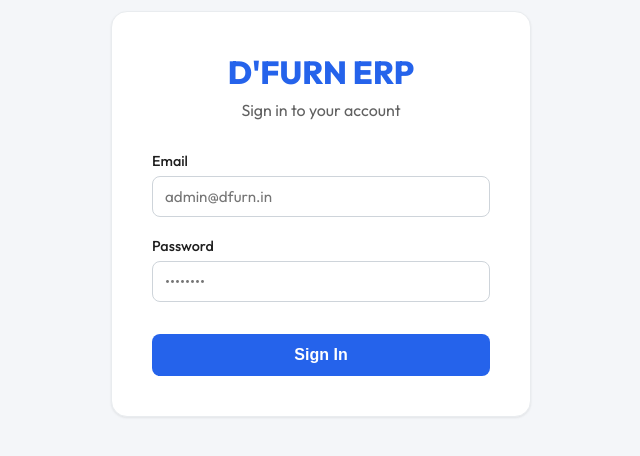
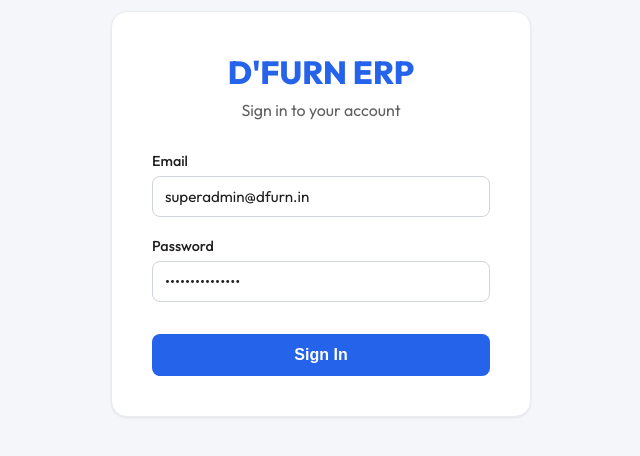
Before and after one commit to Dhrumil-22/D-Furn-, a Next.js app: page /login in a window 1280 px wide. Shown: the part 218-674 px from the top of the page, without its empty margins (351-991 px from the left). Built offline with nearby package versions, Linux system fonts and the light colour scheme; no server answers.

Commit message:
Update default login credentials to dfurnsuperadmin

```diff
--- a/src/app/api/auth/login/route.ts
+++ b/src/app/api/auth/login/route.ts
@@ -14,7 +14,7 @@ export async function POST(request: Request) {
     // Check if any users exist at all. If not, create default superadmin.
     const userCount = await prisma.user.count();
     if (userCount === 0) {
-      const hashedPassword = await bcrypt.hash('superadmin', 10);
+      const hashedPassword = await bcrypt.hash('dfurnsuperadmin', 10);
       await prisma.user.create({
         data: {
           name: 'Super Admin',
--- a/src/app/login/page.tsx
+++ b/src/app/login/page.tsx
@@ -4,8 +4,8 @@ import { useState } from 'react';
 import { useRouter } from 'next/navigation';
 
 export default function LoginPage() {
-  const [email, setEmail] = useState('');
-  const [password, setPassword] = useState('');
+  const [email, setEmail] = useState('superadmin@dfurn.in');
+  const [password, setPassword] = useState('dfurnsuperadmin');
   const [error, setError] = useState('');
   const [loading, setLoading] = useState(false);
   const router = useRouter();
```
